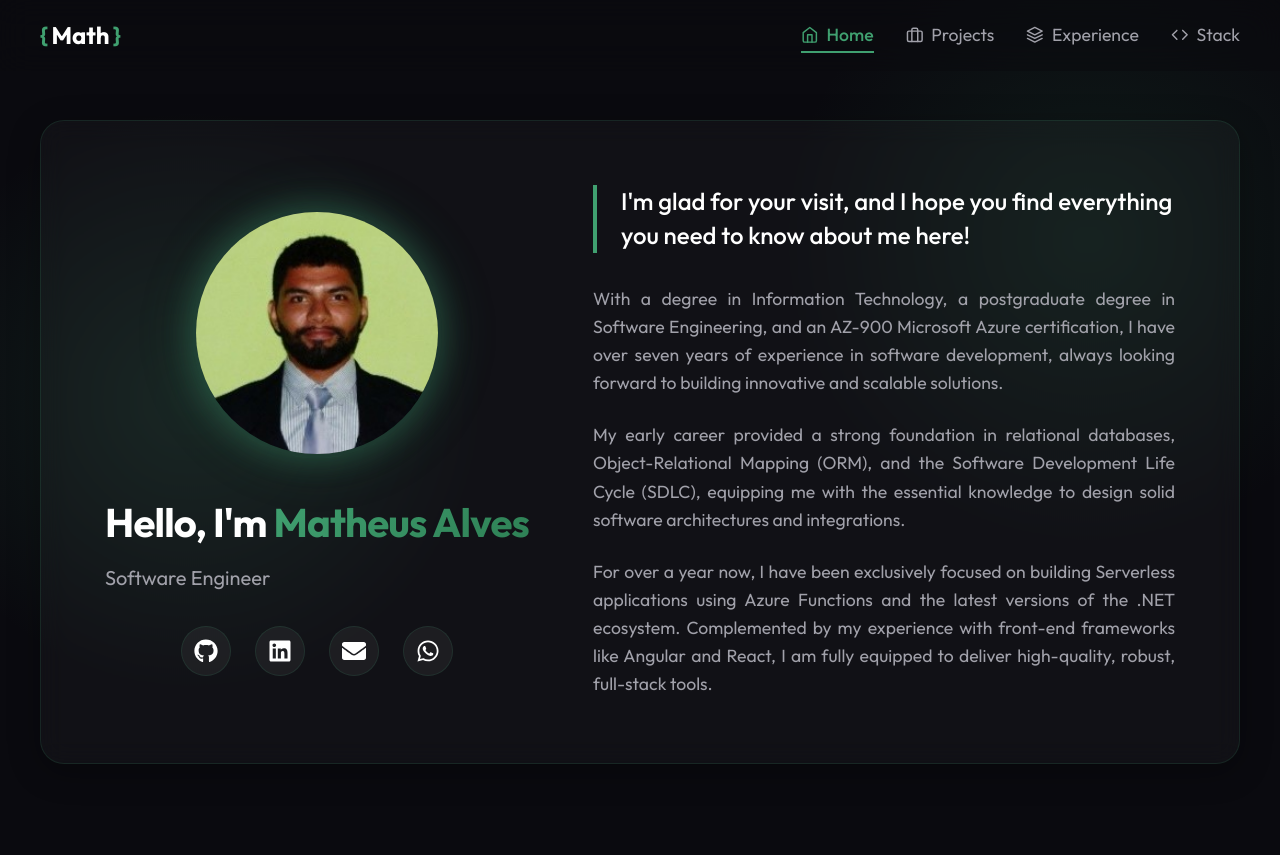
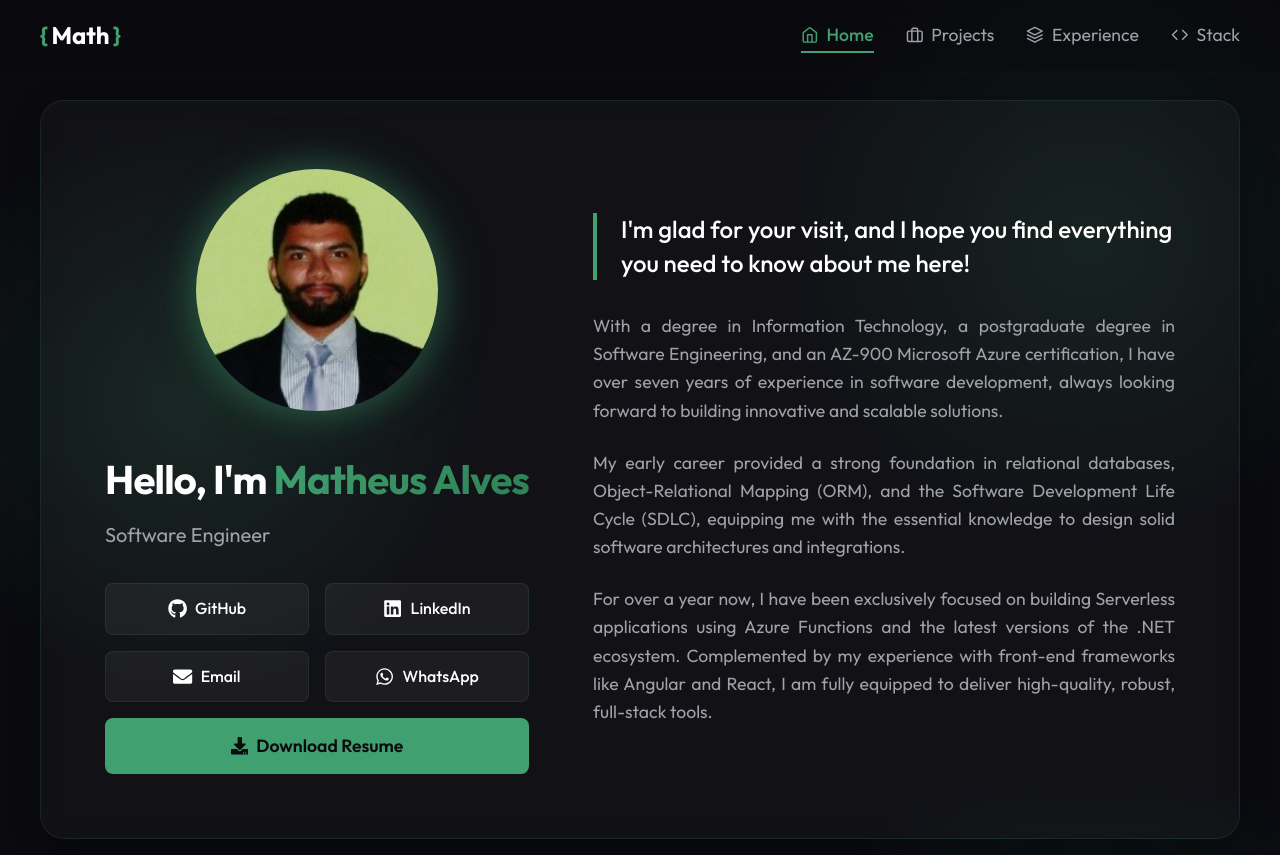
Before and after one commit to Matt-Alves07/Matt-Alves07.github.io, a React (Vite) app: page / in a window 1280 px wide. Before the commit the page ends 800 px from the top, so only its background shows below. Built offline with nearby package versions, Linux system fonts and the light colour scheme.

Commit message:
Fix: Restored missing resumé download button on home page

```diff
--- a/src/pages/Home.css
+++ b/src/pages/Home.css
@@ -84,35 +84,73 @@
   margin-bottom: 2rem;
 }
 
-.social-links {
+.links-container {
   display: flex;
-  justify-content: center;
-  gap: 1.5rem;
+  flex-direction: column;
+  gap: 1rem;
+  width: 100%;
+}
+
+.social-grid {
+  display: grid;
+  grid-template-columns: 1fr 1fr;
+  gap: 1rem;
 }
 
 .social-btn {
   display: flex;
   align-items: center;
   justify-content: center;
-  width: 50px;
-  height: 50px;
-  border-radius: 50%;
-  font-size: 1.5rem;
+  gap: 0.5rem;
+  padding: 0.75rem 0.5rem;
+  border-radius: 8px;
+  font-size: 1rem;
+  font-weight: 500;
   color: var(--text-primary);
   background: rgba(255, 255, 255, 0.05);
   border: 1px solid var(--border-color);
   transition: all var(--transition-normal);
+  text-decoration: none;
+}
+
+.social-btn .icon {
+  font-size: 1.2rem;
+}
+
+.resume-btn {
+  display: flex;
+  align-items: center;
+  justify-content: center;
+  gap: 0.5rem;
+  padding: 0.8rem 1rem;
+  width: 100%;
+  border-radius: 8px;
+  font-size: 1.1rem;
+  font-weight: 600;
+  color: var(--bg-primary);
+  background: var(--accent-color);
+  border: 1px solid transparent;
+  transition: all var(--transition-normal);
+  text-decoration: none;
+  cursor: pointer;
+}
+
+.resume-btn:hover {
+  transform: translateY(-3px);
+  box-shadow: 0 10px 20px rgba(64, 160, 112, 0.3);
+  opacity: 0.9;
+  color: #ffffff;
 }
 
 .social-btn:hover {
-  transform: translateY(-5px);
+  transform: translateY(-3px);
   color: #fff;
 }
 
-.social-btn.github:hover { background: #ffffff; color: var(--bg-primary); box-shadow: 0 10px 20px rgba(255, 255, 255, 0.3); border-color: #ffffff; }
-.social-btn.linkedin:hover { background: #0077b5; box-shadow: 0 10px 20px rgba(0, 119, 181, 0.4); border-color: #0077b5; }
-.social-btn.email:hover { background: #ea4335; box-shadow: 0 10px 20px rgba(234, 67, 53, 0.4); border-color: #ea4335; }
-.social-btn.whatsapp:hover { background: #25d366; box-shadow: 0 10px 20px rgba(37, 211, 102, 0.4); border-color: #25d366; }
+.social-btn.github:hover { background: #ffffff; color: var(--bg-primary); box-shadow: 0 8px 15px rgba(255, 255, 255, 0.3); border-color: #ffffff; }
+.social-btn.linkedin:hover { background: #0077b5; box-shadow: 0 8px 15px rgba(0, 119, 181, 0.4); border-color: #0077b5; }
+.social-btn.email:hover { background: #ea4335; box-shadow: 0 8px 15px rgba(234, 67, 53, 0.4); border-color: #ea4335; }
+.social-btn.whatsapp:hover { background: #25d366; box-shadow: 0 8px 15px rgba(37, 211, 102, 0.4); border-color: #25d366; }
 
 
 
--- a/src/pages/Home.jsx
+++ b/src/pages/Home.jsx
@@ -1,5 +1,5 @@
 import { motion } from "framer-motion";
-import { FaGithub, FaLinkedin, FaEnvelope, FaWhatsapp } from "react-icons/fa";
+import { FaGithub, FaLinkedin, FaEnvelope, FaWhatsapp, FaDownload } from "react-icons/fa";
 import AboutContent from "../components/AboutContent";
 import "./Home.css";
 
@@ -51,14 +51,15 @@ const Home = () => {
             </h1>
             <h2 className="role">Software Engineer</h2>
 
-            <div className="social-links">
+            <div className="links-container">
+              <div className="social-grid">
                 <a
                   href="https://github.com/Matt-Alves07"
                   target="_blank"
                   rel="noopener noreferrer"
                   className="social-btn github"
                 >
-                <FaGithub />
+                  <FaGithub className="icon" /> <span>GitHub</span>
                 </a>
                 <a
                   href="https://www.linkedin.com/in/matheusalves07/"
@@ -66,7 +67,7 @@ const Home = () => {
                   rel="noopener noreferrer"
                   className="social-btn linkedin"
                 >
-                <FaLinkedin />
+                  <FaLinkedin className="icon" /> <span>LinkedIn</span>
                 </a>
                 <a
                   href="mailto:matheus.alves523@gmail.com"
@@ -74,7 +75,7 @@ const Home = () => {
                   rel="noopener noreferrer"
                   className="social-btn email"
                 >
-                <FaEnvelope />
+                  <FaEnvelope className="icon" /> <span>Email</span>
                 </a>
                 <a
                   href="https://wa.me/5521992339161"
@@ -82,7 +83,16 @@ const Home = () => {
                   rel="noopener noreferrer"
                   className="social-btn whatsapp"
                 >
-                <FaWhatsapp />
+                  <FaWhatsapp className="icon" /> <span>WhatsApp</span>
+                </a>
+              </div>
+
+              <a
+                href="/Resume.pdf"
+                download="Matheus_Alves_Resume.pdf"
+                className="resume-btn"
+              >
+                <FaDownload className="icon" /> <span>Download Resume</span>
               </a>
             </div>
           </div>
```
Lines whose indentation alone changed are shown as unchanged.
